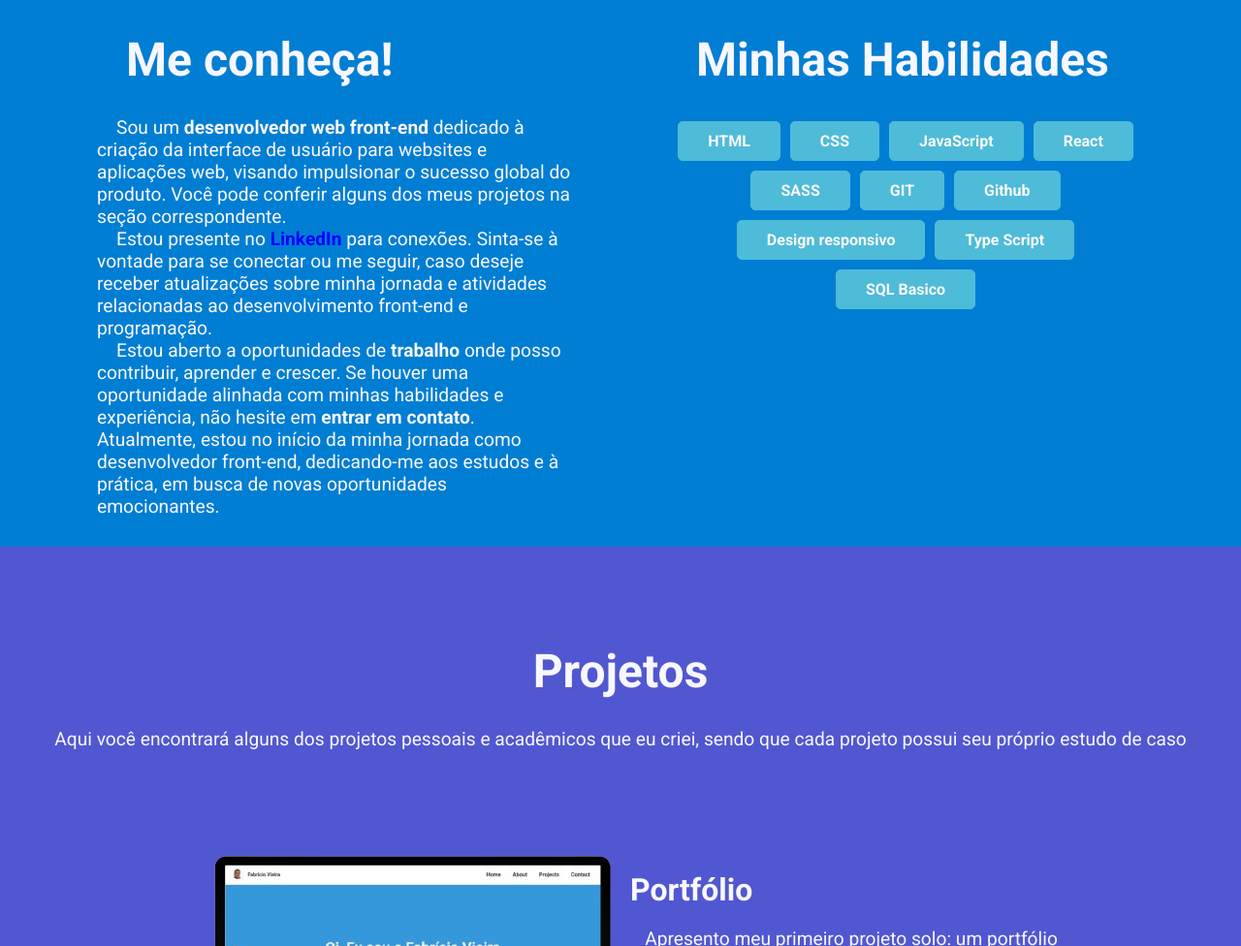
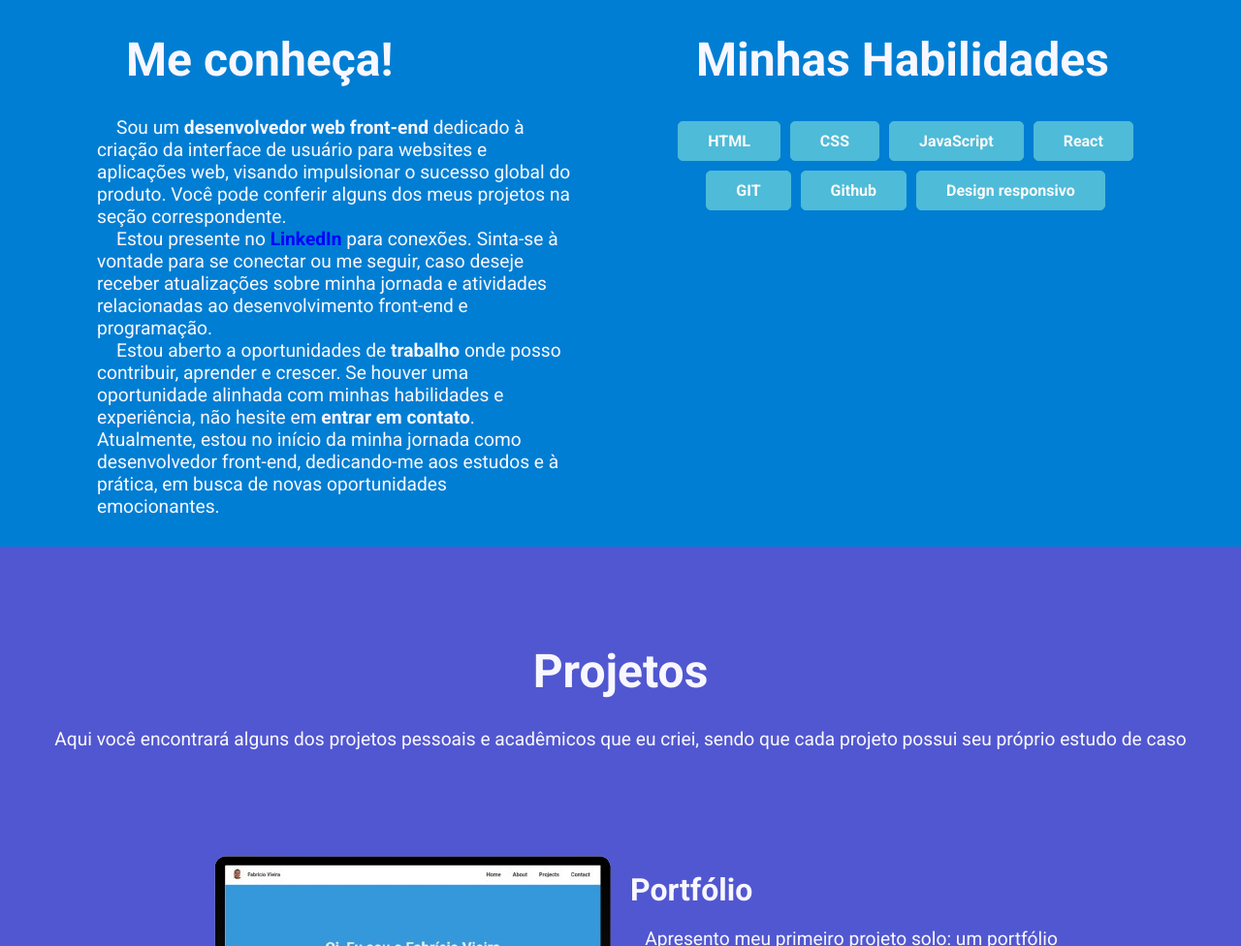
Before and after one commit to fabrciovvieira/fabriciovieira, a plain HTML site: page index.html in a window 1280 px wide. Shown: the part 1052-2028 px from the top of the page at 97% size. Drawn offline with Linux system fonts and the light colour scheme.

Commit message:
Ajuste no html

```diff
--- a/index.html
+++ b/index.html
@@ -114,12 +114,12 @@
                     <div class="skills__skill">CSS</div>
                     <div class="skills__skill">JavaScript</div>
                     <div class="skills__skill">React</div>
-                    <div class="skills__skill">SASS</div>
+                    <!-- <div class="skills__skill">SASS</div> -->
                     <div class="skills__skill">GIT</div>
                     <div class="skills__skill">Github</div>
                     <div class="skills__skill">Design responsivo</div>
-                    <div class="skills__skill">Type Script</div>
-                    <div class="skills__skill">SQL Basico</div>
+                    <!-- <div class="skills__skill">Type Script</div>
+                    <div class="skills__skill">SQL Basico</div> -->
                   </div>
                 </div>
               </div>
```
